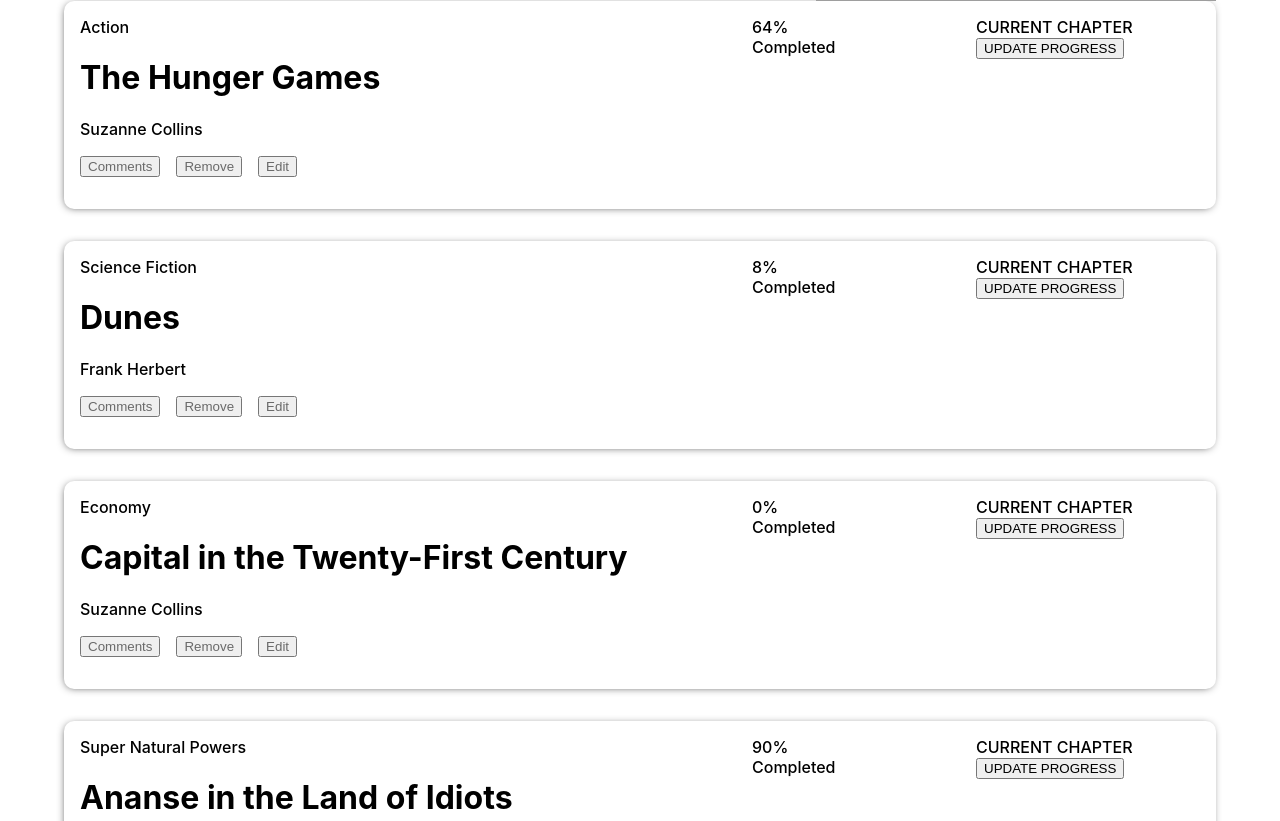
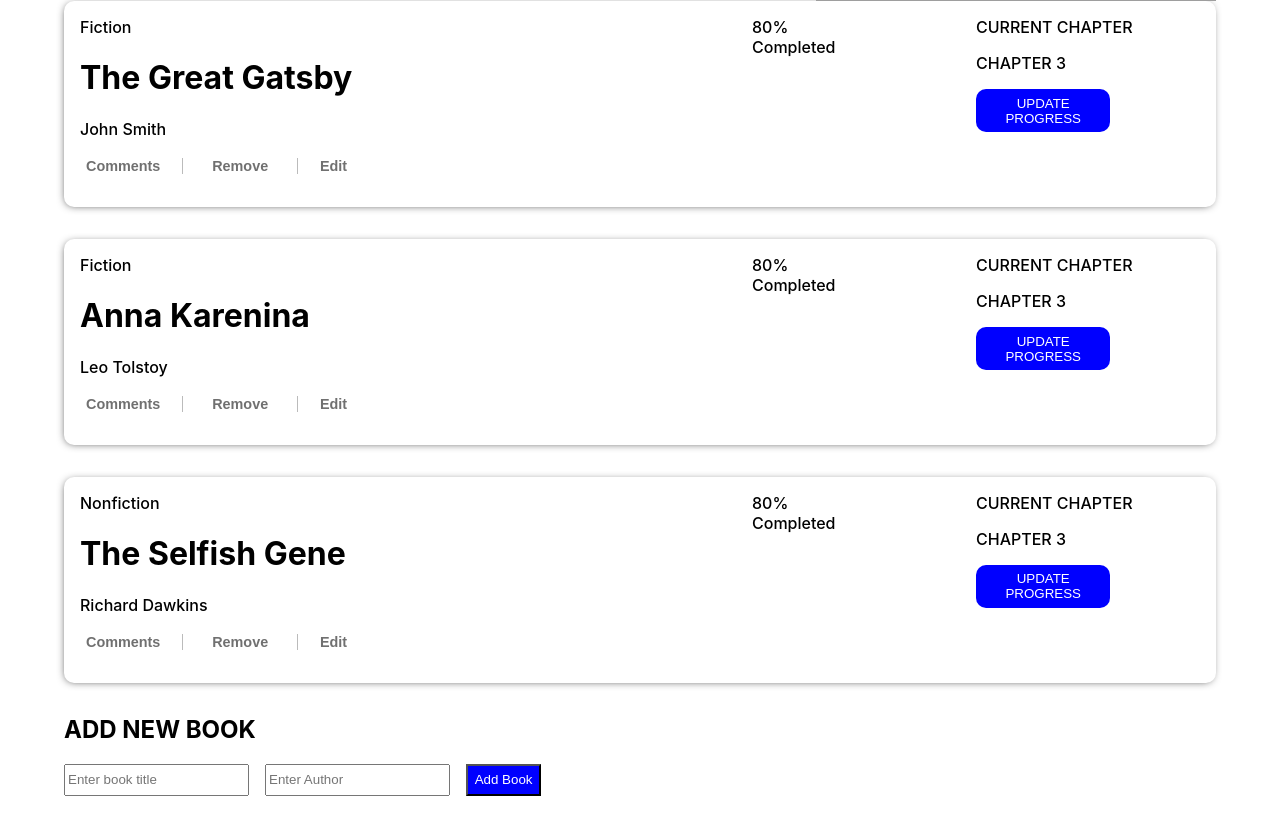
Before and after one commit to Mylo16/book-store, a React (Create React App) app: page / in a window 1280 px wide. Shown: the part 299-1120 px from the top of the page. Built offline with nearby package versions, Linux system fonts and the light colour scheme; grey boxes are pictures that could not be loaded.

Commit message:
finish adding react-redux component

```diff
--- a/src/App.css
+++ b/src/App.css
@@ -67,6 +67,9 @@
 
 .card-col3 {
   width: 20%;
+  display: flex;
+  flex-direction: column;
+  gap: 1em;
 }
 
 .features {
@@ -74,3 +77,42 @@
   gap: 1em;
   padding-inline-start: 0%;
 }
+
+.update {
+  background-color: blue;
+  border: none;
+  border-radius: 10px;
+  color: white;
+  font-weight: 500;
+  padding: 0.5em;
+  width: 60%;
+}
+
+.link {
+  border: none;
+  background-color: transparent;
+  font-weight: 700;
+  font-size: 0.9em;
+}
+
+.remove {
+  border-right: solid 1px rgba(0, 0, 0, 0.267);
+  border-left: solid 1px rgba(0, 0, 0, 0.267);
+  padding: 0 2em;
+}
+
+/***** ADD BOOK *****/
+.add-book {
+  margin-bottom: 2em;
+}
+
+form {
+  display: flex;
+  gap: 1em;
+}
+
+form button {
+  background-color: blue;
+  color: white;
+  padding: 0.5em;
+}
--- a/src/components/addNewBook.js
+++ b/src/components/addNewBook.js
@@ -1,11 +1,52 @@
-export default function AddBook() {
+import React, { useState } from 'react';
+import { useDispatch } from 'react-redux';
+import { addBook } from '../redux/books/bookSlice';
+
+const AddBook = () => {
+  const [value, setValue] = useState({});
+  const dispatch = useDispatch();
+
+  const handleChange = (e) => {
+    const { name, value } = e.target;
+    setValue((prev) => ({
+      ...prev,
+      [name]: value,
+      item_id: crypto.randomUUID(),
+    }));
+  };
+
+  const handleSubmit = (e) => {
+    e.preventDefault();
+    dispatch(addBook(value));
+    setValue({});
+  };
+
   return (
-    <>
+    <section className="add-book">
+      <h2>ADD NEW BOOK</h2>
       <form>
-        <h2>Add New Book</h2>
-        <input type="text" required className="add-book" placeholder="Add new Book" />
-        <button type="submit">Add</button>
+        <input
+          value={value.title || ''}
+          type="text"
+          name="title"
+          required
+          placeholder="Enter book title"
+          onChange={handleChange}
+        />
+
+        <input
+          value={value.author || ''}
+          type="text"
+          name="author"
+          placeholder="Enter Author"
+          required
+          onChange={handleChange}
+        />
+
+        <button type="submit" onClick={handleSubmit}>Add Book</button>
       </form>
-    </>
+    </section>
   );
-}
+};
+
+export default AddBook;
--- a/src/components/bookCards.js
+++ b/src/components/bookCards.js
@@ -1,32 +1,36 @@
 import '../App.css';
-import Proptypes from 'prop-types';
+import { useSelector, useDispatch } from 'react-redux';
+import { removeBook } from '../redux/books/bookSlice';
 
-export default function BookCards({ books }) {
+export default function BookCards() {
+  const dispatch = useDispatch();
+  const books = useSelector((store) => store.book.books);
   return (
     <>
+      <div className="bks">
         {
           books.map((book) => (
-          <div key={book.id} className="book-container">
+            <div key={book.item_id} className="book-container">
               <div className="card-col1">
                 <p>{book.category}</p>
                 <h1>{book.title}</h1>
                 <p>{book.author}</p>
                 <ul className="features">
                   <li className="feature"><button type="button" className="link">Comments</button></li>
-                <li className="feature"><button type="button" className="link">Remove</button></li>
+                  <li className="feature"><button type="button" onClick={() => dispatch(removeBook(book.item_id))} className="link remove">Remove</button></li>
                   <li className="feature"><button type="button" className="link">Edit</button></li>
                 </ul>
               </div>
               <div className="card-col2">
                 <div className="progress" />
                 <div className="progress-info">
-                <p>{book.completion}</p>
+                  <p>80%</p>
                   <p>Completed</p>
                 </div>
               </div>
               <div className="card-col3">
                 <p>CURRENT CHAPTER</p>
-              <p>{book.chapter}</p>
+                <p>CHAPTER 3</p>
                 <button type="button" className="update">
                   UPDATE PROGRESS
                 </button>
@@ -34,10 +38,7 @@
             </div>
           ))
         }
+      </div>
     </>
   );
 }
-
-BookCards.propTypes = {
-  books: Proptypes.arrayOf(Proptypes.shape({})).isRequired,
-};
--- a/src/components/books.js
+++ /dev/null
@@ -1,51 +0,0 @@
-import BookCards from './bookCards';
-
-export default function Books() {
-  const books = [
-    {
-      category: 'Action',
-      title: 'The Hunger Games',
-      author: 'Suzanne Collins',
-      completion: '64%',
-      currentChapter: 'Chapter 17',
-      id: 1,
-    },
-    {
-      category: 'Science Fiction',
-      title: 'Dunes',
-      author: 'Frank Herbert',
-      completion: '8%',
-      currentChapter: 'Chapter 3: "A lesson learned"',
-      id: 2,
-    },
-    {
-      category: 'Economy',
-      title: 'Capital in the Twenty-First Century',
-      author: 'Suzanne Collins',
-      completion: '0%',
-      currentChapter: 'Introduction',
-      id: 3,
-    },
-    {
-      category: 'Super Natural Powers',
-      title: 'Ananse in the Land of Idiots',
-      author: 'E.K Amoako',
-      completion: '90%',
-      currentChapter: 'Chapter 12: "The Rail"',
-      id: 4,
-    },
-    {
-      category: 'Courage',
-      title: 'The Girl Who Can',
-      author: 'Mylo Antwi',
-      completion: '69%',
-      currentChapter: 'Chapter 4',
-      id: 5,
-    },
-  ];
-  return (
-    <>
-      <BookCards books={books} />
-    </>
-  );
-}
--- a/src/components/home.js
+++ b/src/components/home.js
@@ -1,11 +1,11 @@
 import AddBook from './addNewBook';
-import Books from './books';
+import BookCards from './bookCards';
 
 export default function Home() {
   return (
     <>
       <div className="books">
-        <Books />
+        <BookCards />
         <AddBook />
       </div>
     </>
--- a/src/index.js
+++ b/src/index.js
@@ -1,15 +1,19 @@
 import React from 'react';
 import ReactDOM from 'react-dom/client';
 import { BrowserRouter } from 'react-router-dom';
+import { Provider } from 'react-redux';
 import './index.css';
 import App from './App';
 import reportWebVitals from './reportWebVitals';
+import store from './redux/store';
 
 const root = ReactDOM.createRoot(document.getElementById('root'));
 root.render(
   <React.StrictMode>
     <BrowserRouter>
-      <App />
+      <Provider store={store}>
+        <App />
+      </Provider>
     </BrowserRouter>
   </React.StrictMode>,
 );
--- a/src/redux/books/bookSlice.js
+++ b/src/redux/books/bookSlice.js
@@ -1,24 +1,38 @@
 import { createSlice } from '@reduxjs/toolkit';
 
 const initialState = {
-  books: [],
-  id: '',
-  title: '',
-  author: '',
-  completion: '',
-  currentChapter: '',
+  books: [
+    {
+      item_id: 'item1',
+      title: 'The Great Gatsby',
+      author: 'John Smith',
+      category: 'Fiction',
+    },
+    {
+      item_id: 'item2',
+      title: 'Anna Karenina',
+      author: 'Leo Tolstoy',
+      category: 'Fiction',
+    },
+    {
+      item_id: 'item3',
+      title: 'The Selfish Gene',
+      author: 'Richard Dawkins',
+      category: 'Nonfiction',
+    },
+  ],
 };
 
 const bookSlice = createSlice({
   name: 'book',
   initialState,
   reducers: {
-    addBook: (state, action) => ({
-      book: [...state.books, action.payload],
-    }),
-    removeBook: (state, action) => ({
-      books: state.books.filter((prev) => prev.id !== action.payload),
-    }),
+    addBook: (state, action) => {
+      state.books.push(action.payload);
+    },
+    removeBook: (state, action) => {
+      state.books = state.books.filter((prev) => prev.item_id !== action.payload);
+    },
   },
 });
 
```
Lines whose indentation alone changed are shown as unchanged.
